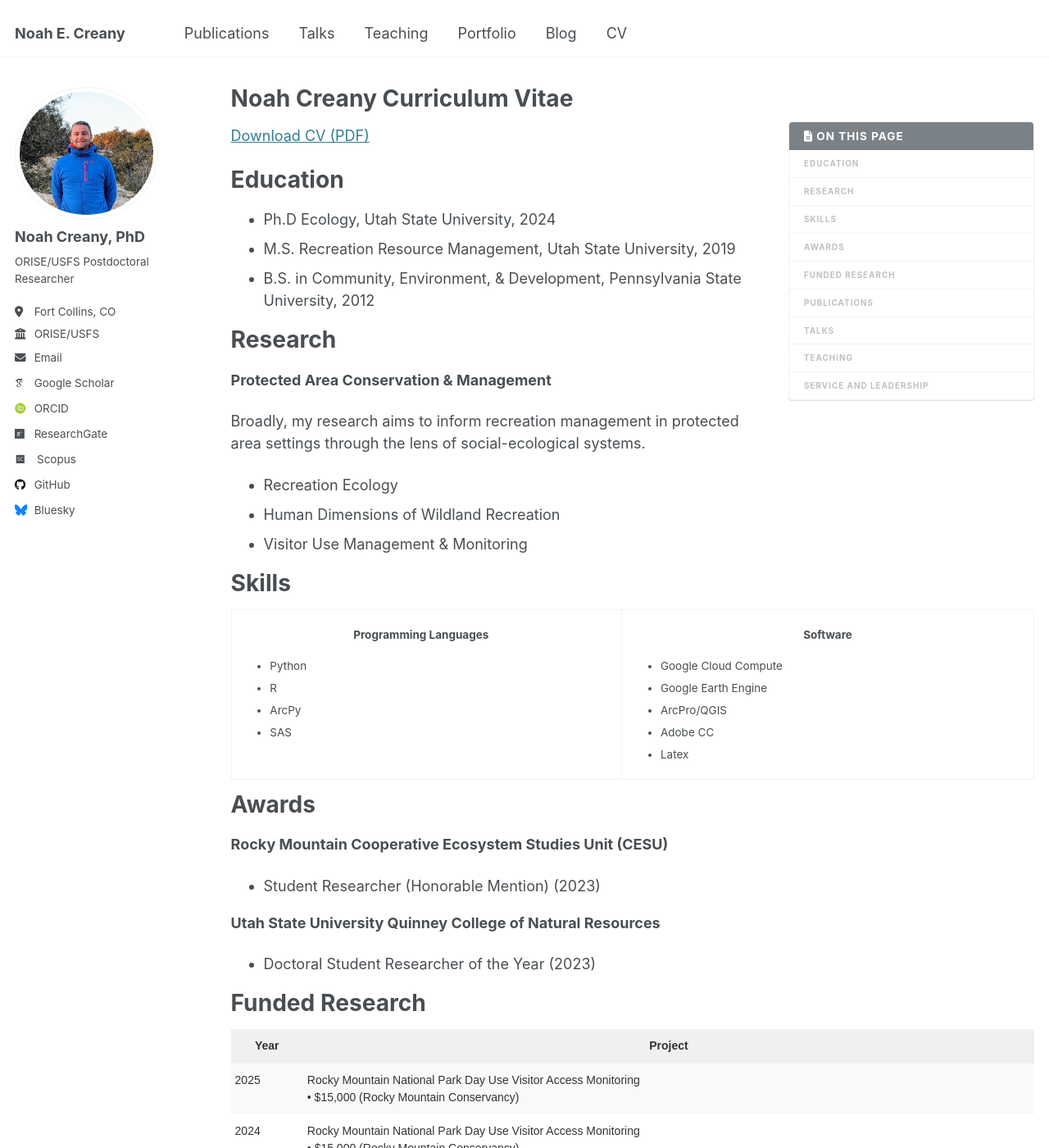
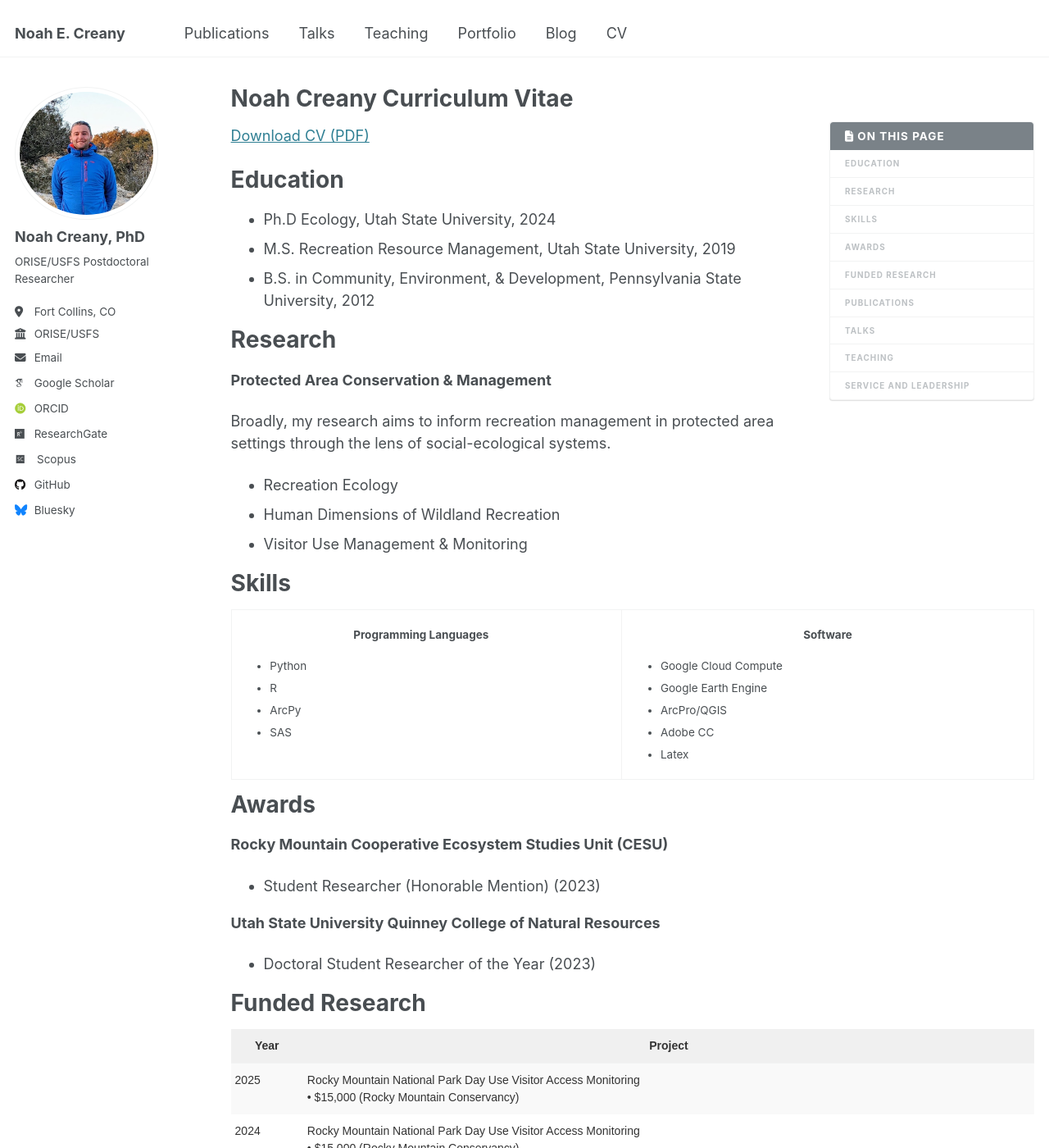
Before and after one commit to noahcreany/noahcreany.github.io, a Jekyll site: the page built from _pages/cv.md, in a window 1280 px wide and 1400 px high. Shown: the whole window at 82% size. Built offline with Jekyll 4.4.1, drawn with Linux system fonts in a browser that asks for light colours; some web fonts are replaced.

Commit message:
Update _theme.scss for TOC formatting

```diff
--- a/_sass/_themes.scss
+++ b/_sass/_themes.scss
@@ -59,9 +59,9 @@ $x-large                    : 1280px !default;
    Grid
    ========================================================================== */
 
-$right-sidebar-width-narrow : 250px !default;
-$right-sidebar-width        : 300px !default;
-$right-sidebar-width-wide   : 40px !default;
+$right-sidebar-width-narrow : 200px !default;
+$right-sidebar-width        : 250px !default;
+$right-sidebar-width-wide   : 300px !default;
 
 $susy: (
     columns: 12,
```
